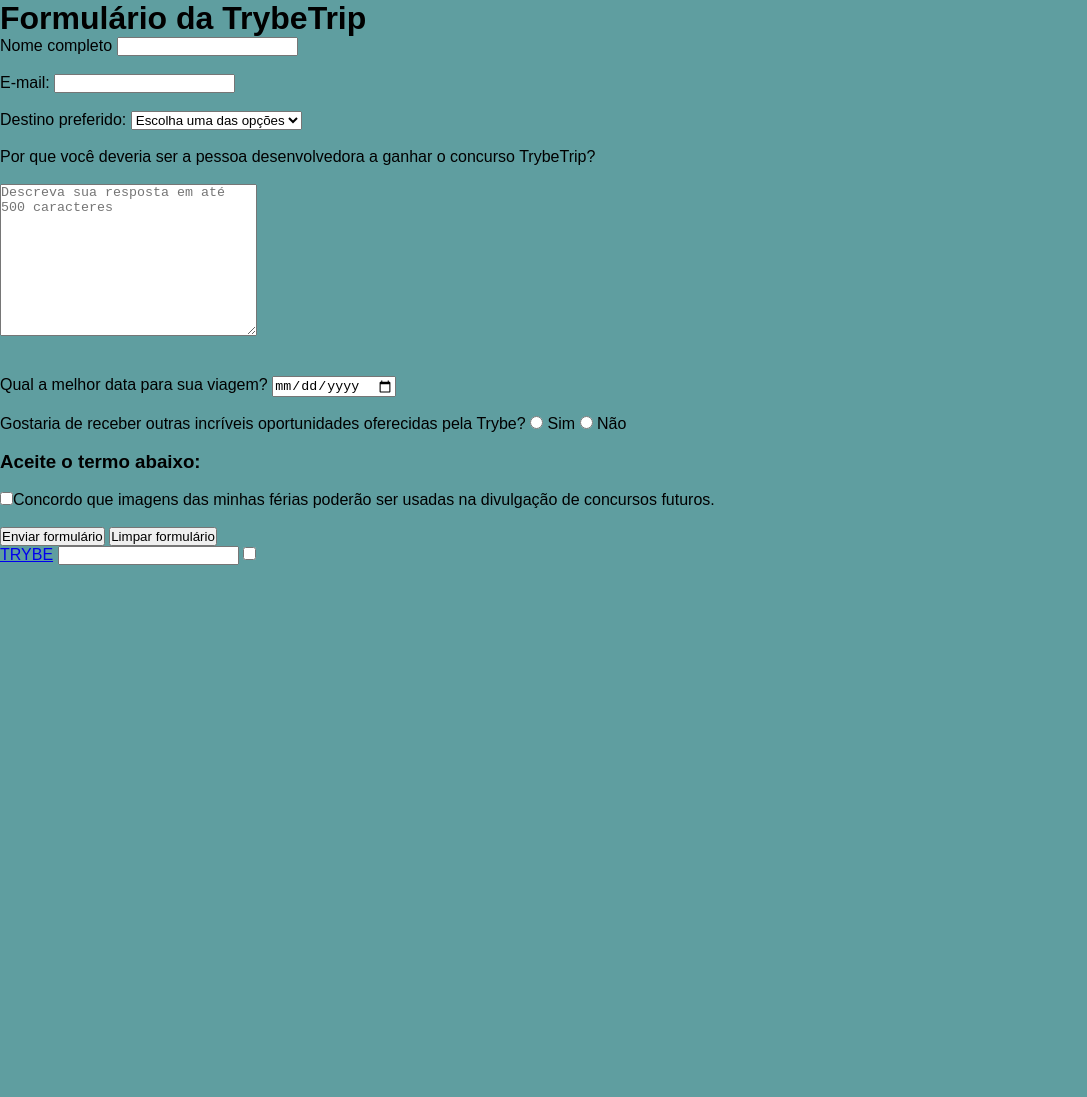
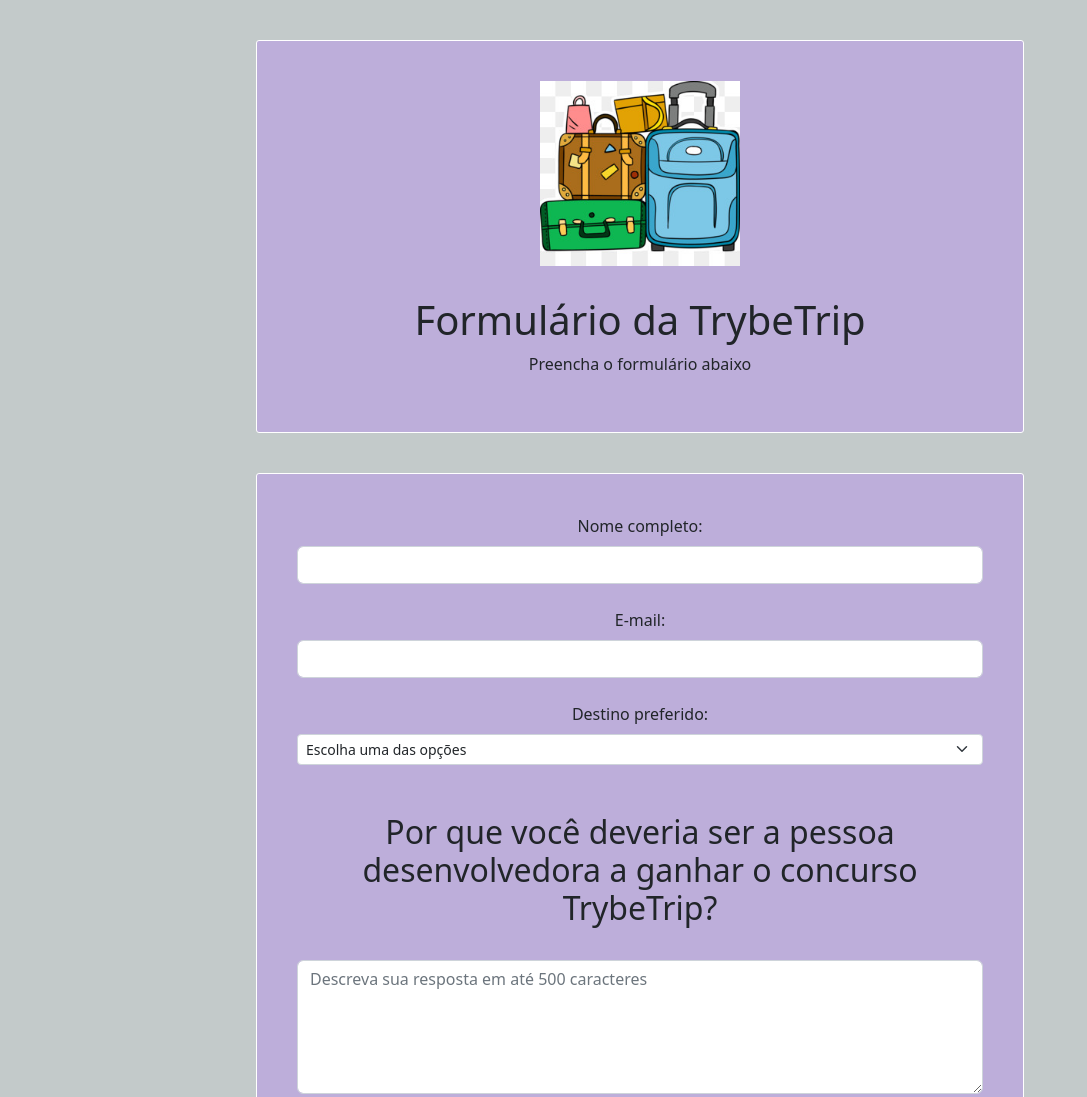
Before and after one commit to LuanaMayumi/trybe-exercicios, a website: page fundamentos/bloco-06-html-e-css-forms-flexbox-e-responsivo/HTML-e-CSS-Forms/forms.html in a window 1280 px wide. Shown: the top 1097 px of the page, without its empty margins (0-1087 px from the left). Before the commit the page ends 800 px from the top, so only its background shows below. Drawn offline with nearby package versions, Linux system fonts and the light colour scheme.

Commit message:
adicionando arquivo bootstrap e colocando algumas class

```diff
--- a/fundamentos/bloco-06-html-e-css-forms-flexbox-e-responsivo/HTML-e-CSS-Forms/forms.html
+++ b/fundamentos/bloco-06-html-e-css-forms-flexbox-e-responsivo/HTML-e-CSS-Forms/forms.html
@@ -5,33 +5,35 @@
     <meta http-equiv="X-UA-Compatible" content="IE=edge">
     <meta name="viewport" content="width=device-width, initial-scale=1.0">
     <title>Document</title>
+    <link rel="stylesheet" href="../node_modules/bootstrap/dist/css/bootstrap.min.css">
     <link rel="stylesheet" href="script.css">
 </head>
 <body>
 
-    <header id="header">
-<h1>Formulário da TrybeTrip</h1>
+  <header id="header" class="form-header">
+    <img src="./imagem malas.jpg" alt="malas de viagem" class="img-malas-viagem">
+    <h1 class="h1">Formulário da TrybeTrip</h1>
+    <p>Preencha o formulário abaixo</p>
   </header>
 
-    <form action="" method="get" id="formTrybe">
+  <form action="" method="get" id="formTrybe" class="form-data">
 
   <section>
-
-    <label for="fullName" >Nome completo</label>
-    <input type="text" name="Nome completo" id="fullName" required>
-<br>
-<br>
-<section>
-    <label for="e-mail">E-mail:</label>
-    <input type="text" name="E-mail" id="e-mail">
-    <br>
+    <label for="fullName" class="form-label" >Nome completo:</label>
+    <input type="text" name="Nome completo" id="fullName" class="form-control" equired>
     <br>
   </section>
 
+  <section>
+    <label for="e-mail" class="form-label">E-mail:</label>
+    <input type="text" name="E-mail" id="e-mail" class="form-control">
+    <br>
+
+  </section>
+
   <section id="destino-preferido">
-
-    <label for="destiny">Destino preferido:</label>
-    <select name="Destino" id="destiny">
+    <label for="destiny" class="form-label">Destino preferido:</label>
+    <select class="form-select form-select-sm" name="Destino" id="destiny">
       <option value="destinos">Cidade</option>
       <option value="destinos">Campo</option>
       <option value="destinos">Praia</option>
@@ -43,16 +45,16 @@
   </section>
 
   <section id="pergunta-concurso">
-    <p>Por que você deveria ser a pessoa desenvolvedora a ganhar o concurso TrybeTrip?</p>
+    <h2>Por que você deveria ser a pessoa desenvolvedora a ganhar o concurso TrybeTrip?</h2>
     <br>
-    <textarea id="textarea"  name="concurso" id="" cols="30" rows="10" maxlength="500" placeholder="Descreva sua resposta em até 500 caracteres"></textarea>
+    <textarea id="textarea"  name="concurso" id="" cols="30" rows="5" maxlength="30" class="form-control" placeholder="Descreva sua resposta em até 500 caracteres"></textarea>
   </section>
 
   <br>
   <br>
 
   <section>
-<label for="bestDate">Qual a melhor data para sua viagem?</label>
+   <label for="bestDate" class="form-label">Qual a melhor data para sua viagem?</label>
    <input type='date' name="melhor-data" id="bestDate">
   </section>
    <br>
@@ -69,27 +71,31 @@
 
   </section>
   <br>
+
   <section>
     <h3>Aceite o termo abaixo:</h3>
     <br>
-    <label for="agreement">
+
+    <label for="agreement" class="form-label">
     <input type="checkbox" id="agreement" name="agreement" required >Concordo que imagens das minhas férias poderão ser usadas na divulgação de concursos futuros.
     </label>
     <br>
     <br>
-<section id="form-button" class="section-content">
-<button id="button-submit" class= 'clear-btn' type="submit">Enviar formulário</button>
+  </section>
+
+  <section id="form-button" class="btn btn-primary"class="section-content">
+    <button id="button-submit" class= 'clear-btn' type="submit"class="btn btn-primary">Enviar formulário</button>
     <button id="button-clean" class= 'clear-btn' type="reset">Limpar formulário </button>
   </section>
-
+  <br>
+  <br>
+  <section>
 <!-- elemento para copiar -->
     <a href="www.betrybe.com" target="_blank" id="href">TRYBE</a>
-<input type="text" id="input-text"/>
+    <input type="text" id="input-text" class="form-control"/>
     <input type="checkbox" id="input-checkbox" />
-
-<script src="script.js"></script>
-
   </section>
 </form>
 </body>
+<script src="script.js"></script>
 </html>
--- a/fundamentos/bloco-06-html-e-css-forms-flexbox-e-responsivo/HTML-e-CSS-Forms/script.css
+++ b/fundamentos/bloco-06-html-e-css-forms-flexbox-e-responsivo/HTML-e-CSS-Forms/script.css
@@ -1,19 +1,39 @@
 * {
-margin: 0;
+  margin: 0;
 /* Aplica margem entre todos os elementos */
-padding: 0;
-box-sizing: border-box;
+  padding: 0;
+  box-sizing: border-box;
+}
 
+body {
+  background-color: rgb(195, 202, 202);
 
 }
 
-body {
-    background-color: cadetblue;
-    font-family: sans-serif;
+.img-malas-viagem {
+  width: 200px;
+  margin-bottom: 30px;
+}
+.form-data {
+  text-align: center;
+  background-color:#bdaeda;
+  border: 1px solid #ffffff;
+  border-radius: 3px;
+  width: 60%;
+  padding: 40px;
+  margin-left: auto;
+  margin-right: auto;
 }
 
-.header {
-background-color: blue;
-color: brown;
 
+.form-header {
+  text-align: center;
+  background-color: #bdaeda;
+  border: 1px solid #ffffff;
+  border-radius: 3px;
+  width: 60%;
+  margin: 40px;
+  padding: 40px;
+  margin-right: auto;
+  margin-left: auto;
 }
--- /dev/null
+++ b/fundamentos/bloco-06-html-e-css-forms-flexbox-e-responsivo/package.json
@@ -0,0 +1,5 @@
+{
+  "dependencies": {
+    "bootstrap": "^5.2.2"
+  }
+}
```
Also changed, not shown: fundamentos/bloco-06-html-e-css-forms-flexbox-e-responsivo/HTML-e-CSS-Forms/imagem malas.jpg (added), 1 other file. Lines whose indentation alone changed are shown as unchanged.
